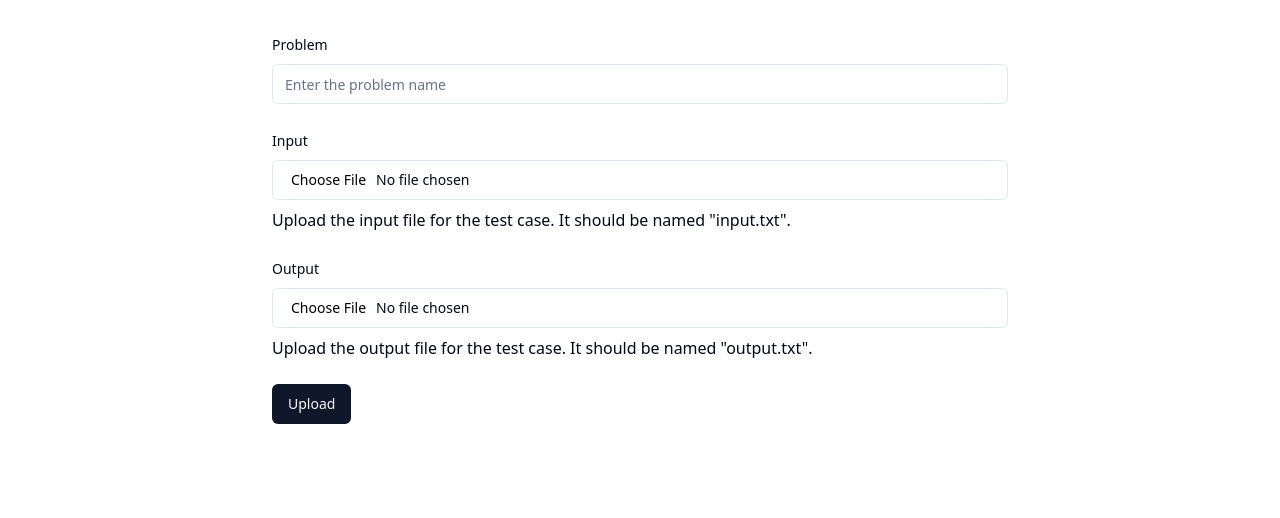
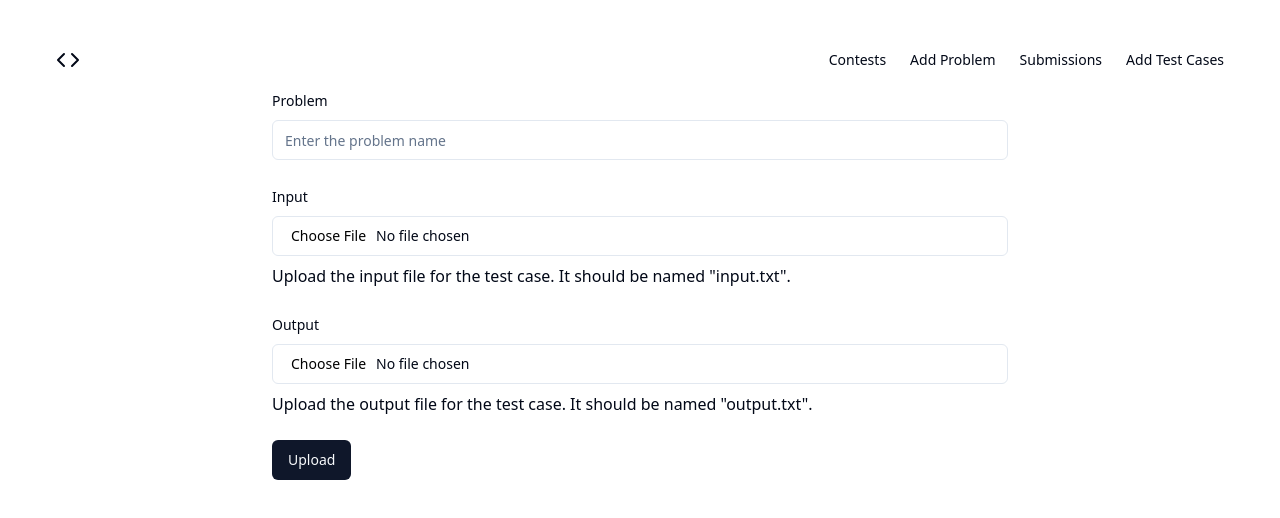
Before and after one commit to MumukshTayal/online-judge, a React (Vite) app in the folder frontend/: page /add-testcase in a window 1280 px wide. Shown: the top 518 px of the page. Built offline with nearby package versions, Linux system fonts and the light colour scheme.

Commit message:
added navbar to all pages

```diff
--- a/frontend/src/components/add-problem-page.tsx
+++ b/frontend/src/components/add-problem-page.tsx
@@ -11,6 +11,29 @@ import { CardTitle, CardDescription, CardHeader, CardContent, Card } from "@/com
 
 export default function AddProblemPage() {
   return (
+    <div>
+      <header className="px-4 lg:px-6 h-14 flex items-center">
+        <nav>
+          <a className="flex items-center justify-center" href="/home">
+            <CodeIcon className="h-6 w-6" />
+            <span className="sr-only">Online Judge</span>
+          </a>
+      </nav>
+        <nav className="ml-auto flex gap-4 sm:gap-6">
+          <a className="text-sm font-medium hover:underline underline-offset-4" href="/contest-list">
+            Contests
+          </a>
+          <a className="text-sm font-medium hover:underline underline-offset-4" href="/add-problem">
+            Add Problem
+          </a>
+          <a className="text-sm font-medium hover:underline underline-offset-4" href="/submissions">
+            Submissions
+          </a>
+          <a className="text-sm font-medium hover:underline underline-offset-4" href="/add-testcase">
+            Add Test Cases
+          </a>
+        </nav>
+      </header>
       <div key="1" className="grid max-w-6xl w-full gap-6 p-4 mx-auto lg:grid-cols-3 lg:gap-10">
         <div className="space-y-4 lg:col-span-2">
           <div className="space-y-2">
@@ -126,5 +149,27 @@ export default function AddProblemPage() {
           </CardContent>
         </Card>
       </div>
+    </div>
   )
 }
+
+
+function CodeIcon(props) {
+  return (
+    <svg
+      {...props}
+      xmlns="http://www.w3.org/2000/svg"
+      width="24"
+      height="24"
+      viewBox="0 0 24 24"
+      fill="none"
+      stroke="currentColor"
+      strokeWidth="2"
+      strokeLinecap="round"
+      strokeLinejoin="round"
+    >
+      <polyline points="16 18 22 12 16 6" />
+      <polyline points="8 6 2 12 8 18" />
+    </svg>
+  )
+}
--- a/frontend/src/components/add-test-case-page.tsx
+++ b/frontend/src/components/add-test-case-page.tsx
@@ -8,6 +8,29 @@ import { Button } from "@/components/ui/button"
 
 export default function AddTestCasePage() {
   return (
+    <div>
+      <header className="px-4 lg:px-6 h-14 flex items-center">
+        <nav>
+          <a className="flex items-center justify-center" href="/home">
+            <CodeIcon className="h-6 w-6" />
+            <span className="sr-only">Online Judge</span>
+          </a>
+      </nav>
+        <nav className="ml-auto flex gap-4 sm:gap-6">
+          <a className="text-sm font-medium hover:underline underline-offset-4" href="/contest-list">
+            Contests
+          </a>
+          <a className="text-sm font-medium hover:underline underline-offset-4" href="/add-problem">
+            Add Problem
+          </a>
+          <a className="text-sm font-medium hover:underline underline-offset-4" href="/submissions">
+            Submissions
+          </a>
+          <a className="text-sm font-medium hover:underline underline-offset-4" href="/add-testcase">
+            Add Test Cases
+          </a>
+        </nav>
+      </header>
       <div className="mx-auto max-w-3xl px-4">
         <div className="space-y-6">
           <div className="space-y-2">
@@ -27,5 +50,26 @@ export default function AddTestCasePage() {
           <Button>Upload</Button>
         </div>
       </div>
+    </div>
   )
 }
+
+function CodeIcon(props) {
+  return (
+    <svg
+      {...props}
+      xmlns="http://www.w3.org/2000/svg"
+      width="24"
+      height="24"
+      viewBox="0 0 24 24"
+      fill="none"
+      stroke="currentColor"
+      strokeWidth="2"
+      strokeLinecap="round"
+      strokeLinejoin="round"
+    >
+      <polyline points="16 18 22 12 16 6" />
+      <polyline points="8 6 2 12 8 18" />
+    </svg>
+  )
+}
--- a/frontend/src/components/contest-list.tsx
+++ b/frontend/src/components/contest-list.tsx
@@ -10,6 +10,28 @@ export default function ContestList() {
 
   return (
     <div className="flex flex-col h-screen">
+      <header className="px-4 lg:px-6 h-14 flex items-center">
+        <nav>
+          <a className="flex items-center justify-center" href="/home">
+            <CodeIcon className="h-6 w-6" />
+            <span className="sr-only">Online Judge</span>
+          </a>
+        </nav>
+        <nav className="ml-auto flex gap-4 sm:gap-6">
+          <a className="text-sm font-medium hover:underline underline-offset-4" href="/contest-list">
+            Contests
+          </a>
+          <a className="text-sm font-medium hover:underline underline-offset-4" href="/add-problem">
+            Add Problem
+          </a>
+          <a className="text-sm font-medium hover:underline underline-offset-4" href="/submissions">
+            Submissions
+          </a>
+          <a className="text-sm font-medium hover:underline underline-offset-4" href="/add-testcase">
+            Add Test Cases
+          </a>
+        </nav>
+      </header>
       <main className="flex-1 overflow-y-auto">
         <section className="container py-6 space-y-6 text-gray-900 md:space-y-8 dark:text-gray-50">
           <div className="space-y-2">
@@ -118,3 +140,23 @@ function ClockIcon(props) {
     </svg>
   )
 }
+
+function CodeIcon(props) {
+  return (
+    <svg
+      {...props}
+      xmlns="http://www.w3.org/2000/svg"
+      width="24"
+      height="24"
+      viewBox="0 0 24 24"
+      fill="none"
+      stroke="currentColor"
+      strokeWidth="2"
+      strokeLinecap="round"
+      strokeLinejoin="round"
+    >
+      <polyline points="16 18 22 12 16 6" />
+      <polyline points="8 6 2 12 8 18" />
+    </svg>
+  )
+}
--- a/frontend/src/components/contest-view.tsx
+++ b/frontend/src/components/contest-view.tsx
@@ -9,6 +9,26 @@ import { Button } from "@/components/ui/button"
 export function ContestView() {
   return (
     <main className="flex items-center justify-center min-h-screen bg-gray-50 dark:bg-gray-900">
+      <header className="px-4 lg:px-6 h-14 flex items-center">
+        <a className="flex items-center justify-center" href="#">
+          <CodeIcon className="h-6 w-6" />
+          <span className="sr-only">Online Judge</span>
+        </a>
+        <nav className="ml-auto flex gap-4 sm:gap-6">
+          <a className="text-sm font-medium hover:underline underline-offset-4" href="/contest-list">
+            Contests
+          </a>
+          <a className="text-sm font-medium hover:underline underline-offset-4" href="/add-problem">
+            Add Problem
+          </a>
+          <a className="text-sm font-medium hover:underline underline-offset-4" href="/submissions">
+            Submissions
+          </a>
+          <a className="text-sm font-medium hover:underline underline-offset-4" href="/add-testcase">
+            Add Test Cases
+          </a>
+        </nav>
+      </header>
       <div className="grid gap-4 w-full max-w-3xl p-4 rounded-lg border dark:border-gray-800">
         <div className="flex items-center gap-4">
           <h1 className="text-3xl font-bold tracking-tighter">Contest Problems</h1>
--- a/frontend/src/components/home-page.tsx
+++ b/frontend/src/components/home-page.tsx
@@ -8,10 +8,12 @@ export default function HomePage() {
   return (
     <div className="flex flex-col min-h-screen">
       <header className="px-4 lg:px-6 h-14 flex items-center">
-        <a className="flex items-center justify-center" href="#">
-          <CodeIcon className="h-6 w-6" />
-          <span className="sr-only">Online Judge</span>
-        </a>
+        <nav>
+          <a className="flex items-center justify-center" href="/home">
+            <CodeIcon className="h-6 w-6" />
+            <span className="sr-only">Online Judge</span>
+          </a>
+      </nav>
         <nav className="ml-auto flex gap-4 sm:gap-6">
           <a className="text-sm font-medium hover:underline underline-offset-4" href="/contest-list">
             Contests
@@ -160,7 +162,6 @@ export default function HomePage() {
   )
 }
 
-
 function CodeIcon(props) {
   return (
     <svg
--- a/frontend/src/components/submissions_page.tsx
+++ b/frontend/src/components/submissions_page.tsx
@@ -7,6 +7,29 @@ import { TableHead, TableRow, TableHeader, TableCell, TableBody, Table } from "@
 
 export default function SubmissionsPage() {
   return (
+    <div>
+      <header className="px-4 lg:px-6 h-14 flex items-center">
+        <nav>
+          <a className="flex items-center justify-center" href="/home">
+            <CodeIcon className="h-6 w-6" />
+            <span className="sr-only">Online Judge</span>
+          </a>
+      </nav>
+        <nav className="ml-auto flex gap-4 sm:gap-6">
+          <a className="text-sm font-medium hover:underline underline-offset-4" href="/contest-list">
+            Contests
+          </a>
+          <a className="text-sm font-medium hover:underline underline-offset-4" href="/add-problem">
+            Add Problem
+          </a>
+          <a className="text-sm font-medium hover:underline underline-offset-4" href="/submissions">
+            Submissions
+          </a>
+          <a className="text-sm font-medium hover:underline underline-offset-4" href="/add-testcase">
+            Add Test Cases
+          </a>
+        </nav>
+      </header>
       <Card className="h-full w-full max-w-3xl">
         <CardHeader>
           <CardTitle className="text-lg">Submissions</CardTitle>
@@ -66,5 +89,27 @@ export default function SubmissionsPage() {
           </div>
         </CardContent>
       </Card>
+    </div>
   )
 }
+
+
+function CodeIcon(props) {
+  return (
+    <svg
+      {...props}
+      xmlns="http://www.w3.org/2000/svg"
+      width="24"
+      height="24"
+      viewBox="0 0 24 24"
+      fill="none"
+      stroke="currentColor"
+      strokeWidth="2"
+      strokeLinecap="round"
+      strokeLinejoin="round"
+    >
+      <polyline points="16 18 22 12 16 6" />
+      <polyline points="8 6 2 12 8 18" />
+    </svg>
+  )
+}
```
Lines whose indentation alone changed are shown as unchanged.
